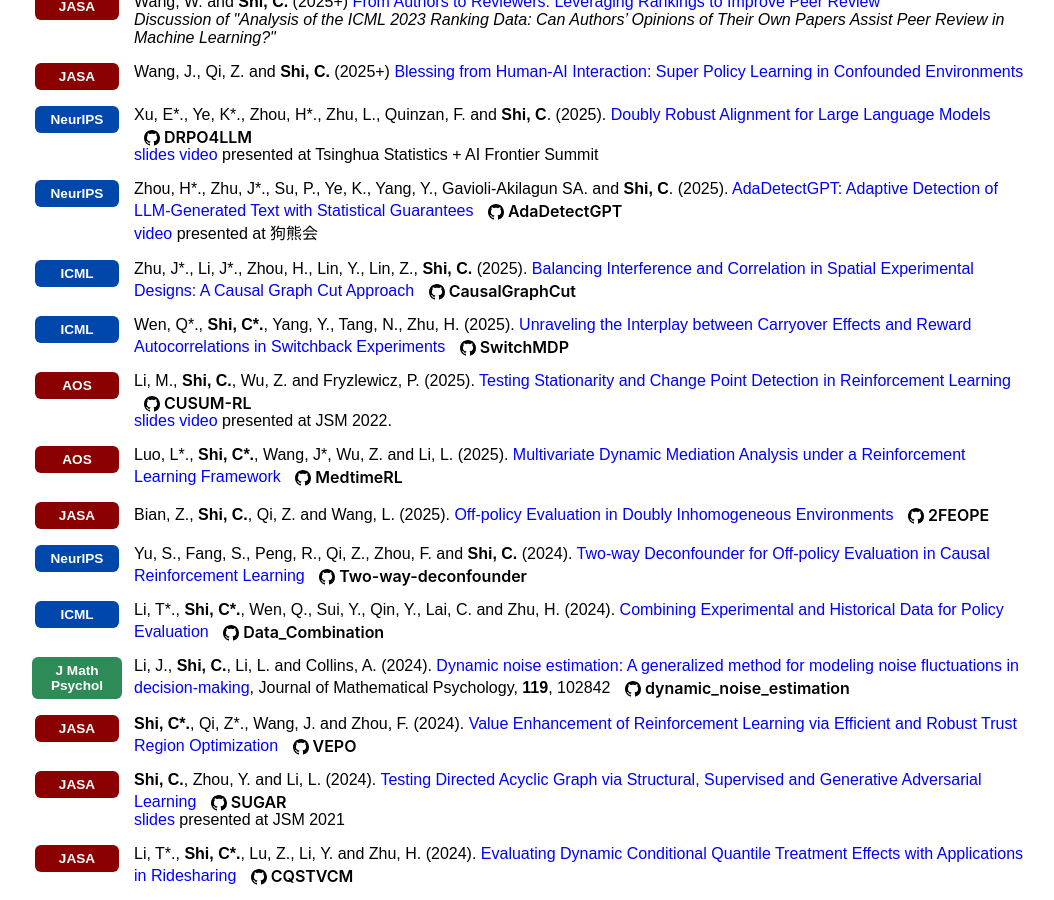
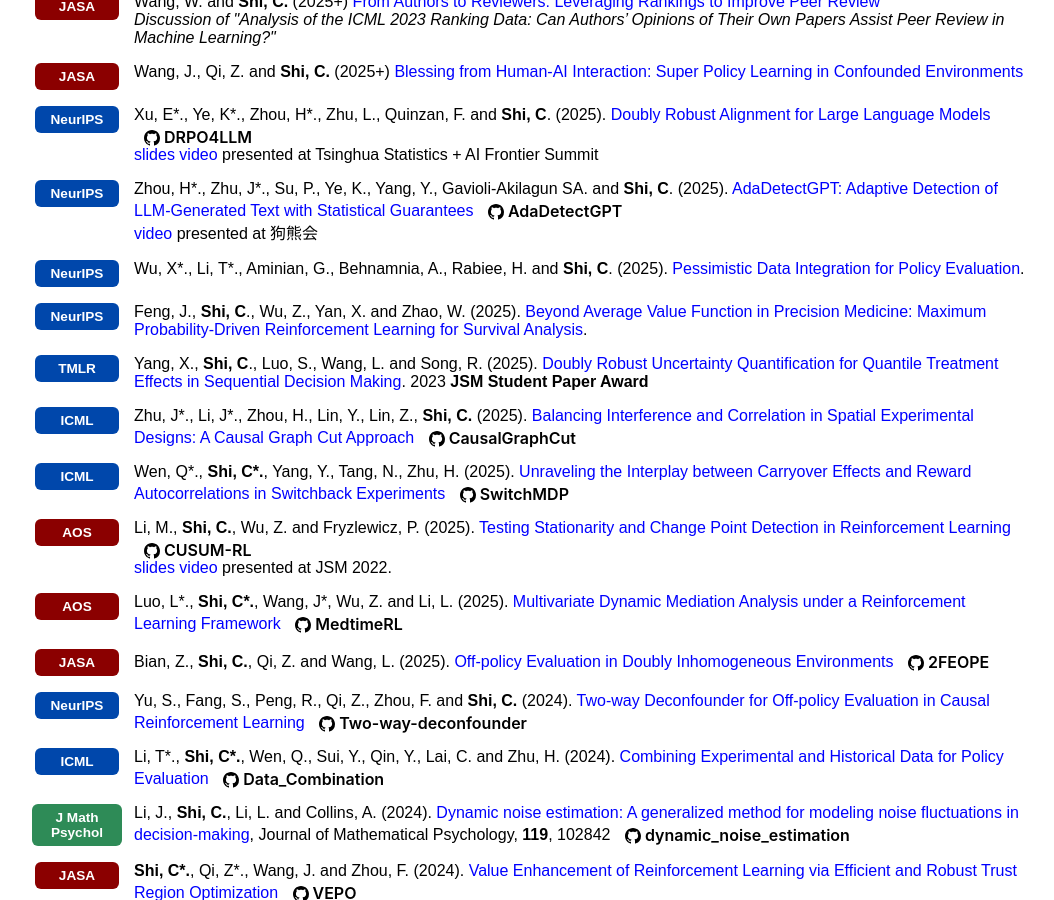
Before and after one commit to callmespring/callmespring.github.io, a Jekyll site: the page built from publication.md, in a window 1280 px wide and 900 px high, scrolled down 1245 px. Shown: the whole window, without its empty margins (108-1162 px from the left). Built offline with Jekyll 4.4.1, drawn with Linux system fonts in a browser that asks for light colours.

Commit message:
Update publication.md

```diff
--- a/publication.md
+++ b/publication.md
@@ -148,6 +148,33 @@
   </div>
   <div class="pub-content" style="flex: 1;">
     Zhou, H*., Zhu, J*., Su, P., Ye, K., Yang, Y., Gavioli-Akilagun SA. and <strong>Shi, C</strong>. (2025). <a href="https://arxiv.org/pdf/2510.01268">AdaDetectGPT: Adaptive Detection of LLM-Generated Text with Statistical Guarantees</a> <a href="https://github.com/Mamba413/AdaDetectGPT" class="gh-module-link"><svg class="gh-icon" viewBox="0 0 16 16"><path d="M8 0C3.58 0 0 3.58 0 8c0 3.54 2.29 6.53 5.47 7.59.4.07.55-.17.55-.38 0-.19-.01-.82-.01-1.49-2.01.37-2.53-.49-2.69-.94-.09-.23-.48-.94-.82-1.13-.28-.15-.68-.52-.01-.53.63-.01 1.08.58 1.23.82.72 1.21 1.87.87 2.33.66.07-.52.28-.87.51-1.07-1.78-.2-3.64-.89-3.64-3.95 0-.87.31-1.59.82-2.15-.08-.2-.36-1.02.08-2.12 0 0 .67-.21 2.2.82.64-.18 1.32-.27 2-.27.68 0 1.36.09 2 .27 1.53-1.04 2.2-.82 2.2-.82.44 1.1.16 1.92.08 2.12.51.56.82 1.27.82 2.15 0 3.07-1.87 3.75-3.65 3.95.29.25.54.73.54 1.48 0 1.07-.01 1.93-.01 2.2 0 .21.15.46.55.38A8.013 8.013 0 0016 8c0-4.42-3.58-8-8-8z"></path></svg><span class="gh-module-badge">AdaDetectGPT</span></a> <br/> <a href="https://www.bilibili.com/video/BV1S7K9zwEgU/?spm_id_from=333.337.search-card.all.click&vd_source=0ff25cf8645aa63231bec2428b94bf6f"><font size="3">video</font></a> <font size="3">presented at 狗熊会</font>
+  </div>
+</div>
+
+<div class="publication-entry" style="display: flex; align-items: flex-start; margin-bottom: 1em;">
+  <div class="pub-venue" style="flex: 0 0 90px; margin-right: 12px; display: flex; align-items: center; justify-content: center;">
+    <span class="publication-logo-badge badge-ml">NeurIPS</span>
+  </div>
+  <div class="pub-content" style="flex: 1;">
+    Wu, X*., Li, T*., Aminian, G., Behnamnia, A., Rabiee, H. and <strong>Shi, C</strong>. (2025). <a href="https://eprints.lse.ac.uk/130005/1/PessimisticOPE.pdf">Pessimistic Data Integration for Policy Evaluation</a>.
+  </div>
+</div>
+
+<div class="publication-entry" style="display: flex; align-items: flex-start; margin-bottom: 1em;">
+  <div class="pub-venue" style="flex: 0 0 90px; margin-right: 12px; display: flex; align-items: center; justify-content: center;">
+    <span class="publication-logo-badge badge-ml">NeurIPS</span>
+  </div>
+  <div class="pub-content" style="flex: 1;">
+    Feng, J., <strong>Shi, C</strong>., Wu, Z., Yan, X. and Zhao, W. (2025). <a href="https://openreview.net/pdf/8de4b2dc2957f4d546436ad58dcc98ad899f9ede.pdf">Beyond Average Value Function in Precision Medicine: Maximum Probability-Driven Reinforcement Learning for Survival Analysis</a>.
+  </div>
+</div>
+
+<div class="publication-entry" style="display: flex; align-items: flex-start; margin-bottom: 1em;">
+  <div class="pub-venue" style="flex: 0 0 90px; margin-right: 12px; display: flex; align-items: center; justify-content: center;">
+    <span class="publication-logo-badge badge-ml">TMLR</span>
+  </div>
+  <div class="pub-content" style="flex: 1;">
+    Yang, X., <strong>Shi, C</strong>., Luo, S., Wang, L. and Song, R. (2025). <a href="https://openreview.net/pdf?id=F0BwbieVws">Doubly Robust Uncertainty Quantification for Quantile Treatment Effects in Sequential Decision Making</a>. 2023 <strong>JSM Student Paper Award</strong>
   </div>
 </div>
 
```
